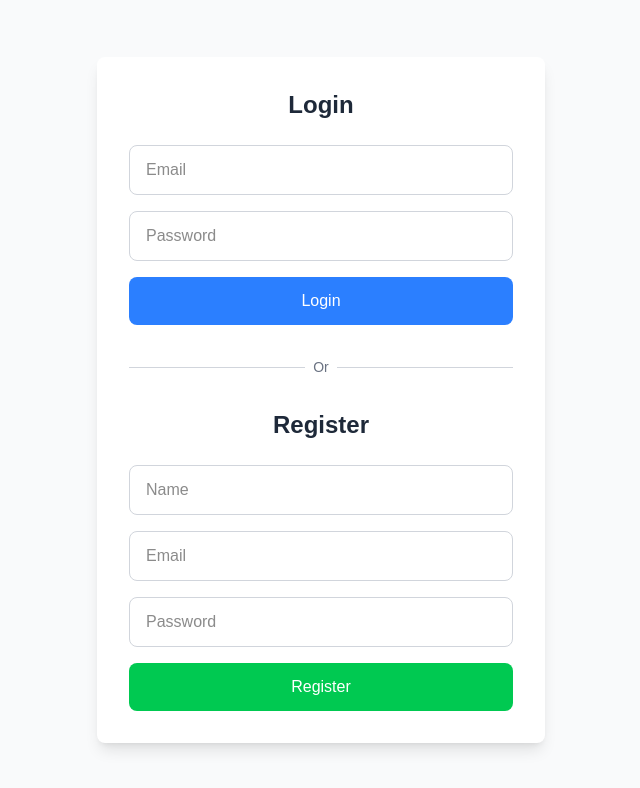
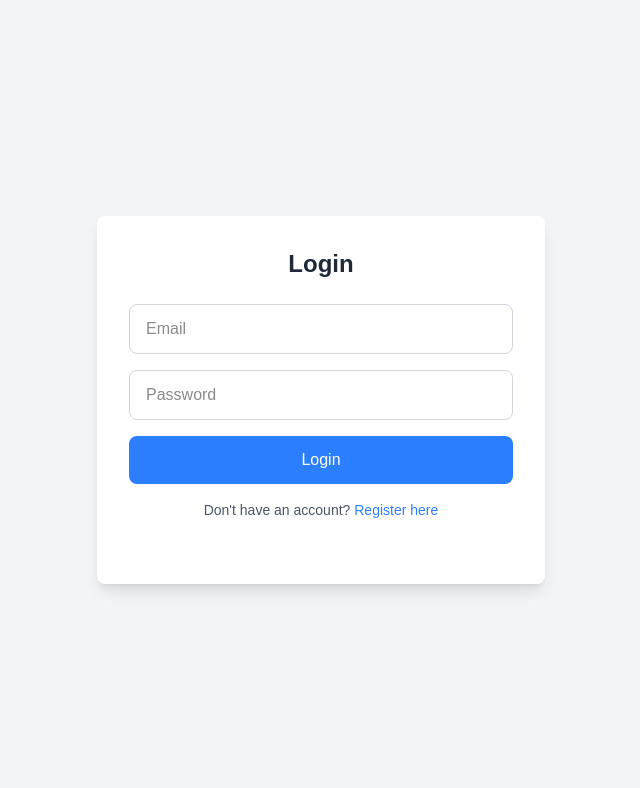
Before and after one commit to saepulfariz/nextjs-learning, a Next.js app: page /login in a window 1280 px wide. Shown: the top 788 px of the page, without its empty margins (319-959 px from the left). Built offline with nearby package versions, Linux system fonts and the light colour scheme.

Commit message:
split page login and register

```diff
--- /dev/null
+++ b/src/app/(auth)/layout.tsx
@@ -0,0 +1,13 @@
+export default function AuthLayout({
+  children,
+}: {
+  children: React.ReactNode;
+}) {
+  return (
+    <div className="min-h-screen flex items-center justify-center bg-gray-100">
+      <div className="bg-white rounded-lg shadow-lg p-8 w-full max-w-md">
+        {children}
+      </div>
+    </div>
+  );
+}
--- a/src/app/(auth)/login/page.tsx
+++ b/src/app/(auth)/login/page.tsx
@@ -3,6 +3,7 @@
 import { useState } from "react";
 import { signIn } from "next-auth/react";
 import { useRouter } from "next/navigation";
+import Link from "next/link";
 
 export default function HomePage() {
   const router = useRouter(); // tambahkan ini
@@ -11,32 +12,6 @@ export default function HomePage() {
   const [password, setPassword] = useState("");
 
   const [loading, setLoading] = useState(false);
-
-  const [registerEmail, setRegisterEmail] = useState("");
-  const [registerPassword, setRegisterPassword] = useState("");
-  const [registerName, setRegisterName] = useState("");
-
-  const handleRegister = async () => {
-    setLoading(true);
-    const res = await fetch("/api/auth/signup", {
-      method: "POST",
-      body: JSON.stringify({
-        email: registerEmail,
-        password: registerPassword,
-        name: registerName,
-      }),
-      headers: { "Content-Type": "application/json" },
-    });
-
-    const data = await res.json();
-    if (res.ok) {
-      alert("Register success");
-      setLoading(false);
-    } else {
-      setLoading(false);
-      alert(data.error || "Register failed");
-    }
-  };
 
   const handleLogin = async () => {
     setLoading(true);
@@ -56,9 +31,7 @@ export default function HomePage() {
   };
 
   return (
-    <main className="min-h-screen bg-gray-50 flex items-center justify-center p-8">
-      <div className="bg-white rounded-lg shadow-lg p-8 w-full max-w-md">
-        {/* Login Section */}
+    <>
       <div className="mb-8">
         <h2 className="text-2xl font-bold text-gray-800 mb-6 text-center">
           Login
@@ -86,54 +59,14 @@ export default function HomePage() {
             {loading ? "Loading..." : "Login"}
           </button>
         </div>
+
+        <p className="text-sm text-gray-600 mt-4 text-center">
+          Don't have an account?{" "}
+          <Link href="/register" className="text-blue-500 hover:underline">
+            Register here
+          </Link>
+        </p>
       </div>
-
-        {/* Divider */}
-        <div className="relative mb-8">
-          <div className="absolute inset-0 flex items-center">
-            <div className="w-full border-t border-gray-300"></div>
-          </div>
-          <div className="relative flex justify-center text-sm">
-            <span className="px-2 bg-white text-gray-500">Or</span>
-          </div>
-        </div>
-
-        {/* Register Section */}
-        <div>
-          <h2 className="text-2xl font-bold text-gray-800 mb-6 text-center">
-            Register
-          </h2>
-          <div className="space-y-4">
-            <input
-              placeholder="Name"
-              value={registerName}
-              onChange={(e) => setRegisterName(e.target.value)}
-              className="w-full px-4 py-3 border border-gray-300 rounded-lg focus:outline-none focus:ring-2 focus:ring-green-500 focus:border-transparent transition-all duration-200"
-            />
-            <input
-              placeholder="Email"
-              value={registerEmail}
-              onChange={(e) => setRegisterEmail(e.target.value)}
-              className="w-full px-4 py-3 border border-gray-300 rounded-lg focus:outline-none focus:ring-2 focus:ring-green-500 focus:border-transparent transition-all duration-200"
-              type="email"
-            />
-            <input
-              placeholder="Password"
-              type="password"
-              value={registerPassword}
-              onChange={(e) => setRegisterPassword(e.target.value)}
-              className="w-full px-4 py-3 border border-gray-300 rounded-lg focus:outline-none focus:ring-2 focus:ring-green-500 focus:border-transparent transition-all duration-200"
-            />
-            <button
-              onClick={handleRegister}
-              disabled={loading}
-              className="w-full bg-green-500 hover:bg-green-600 text-white font-medium py-3 px-4 rounded-lg transition-colors duration-200 transform hover:scale-[1.02]"
-            >
-              {loading ? "Loading..." : "Register"}
-            </button>
-          </div>
-        </div>
-      </div>
-    </main>
+    </>
   );
 }
--- /dev/null
+++ b/src/app/(auth)/register/page.tsx
@@ -0,0 +1,79 @@
+"use client";
+
+import { useState } from "react";
+import Link from "next/link";
+
+export default function RegisterPage() {
+  const [loading, setLoading] = useState(false);
+
+  const [registerEmail, setRegisterEmail] = useState("");
+  const [registerPassword, setRegisterPassword] = useState("");
+  const [registerName, setRegisterName] = useState("");
+
+  const handleRegister = async () => {
+    setLoading(true);
+    const res = await fetch("/api/auth/signup", {
+      method: "POST",
+      body: JSON.stringify({
+        email: registerEmail,
+        password: registerPassword,
+        name: registerName,
+      }),
+      headers: { "Content-Type": "application/json" },
+    });
+
+    const data = await res.json();
+    if (res.ok) {
+      alert("Register success");
+      setLoading(false);
+    } else {
+      setLoading(false);
+      alert(data.error || "Register failed");
+    }
+  };
+
+  return (
+    <>
+      <div>
+        <h2 className="text-2xl font-bold text-gray-800 mb-6 text-center">
+          Register
+        </h2>
+        <div className="space-y-4">
+          <input
+            placeholder="Name"
+            value={registerName}
+            onChange={(e) => setRegisterName(e.target.value)}
+            className="w-full px-4 py-3 border border-gray-300 rounded-lg focus:outline-none focus:ring-2 focus:ring-green-500 focus:border-transparent transition-all duration-200"
+          />
+          <input
+            placeholder="Email"
+            value={registerEmail}
+            onChange={(e) => setRegisterEmail(e.target.value)}
+            className="w-full px-4 py-3 border border-gray-300 rounded-lg focus:outline-none focus:ring-2 focus:ring-green-500 focus:border-transparent transition-all duration-200"
+            type="email"
+          />
+          <input
+            placeholder="Password"
+            type="password"
+            value={registerPassword}
+            onChange={(e) => setRegisterPassword(e.target.value)}
+            className="w-full px-4 py-3 border border-gray-300 rounded-lg focus:outline-none focus:ring-2 focus:ring-green-500 focus:border-transparent transition-all duration-200"
+          />
+          <button
+            onClick={handleRegister}
+            disabled={loading}
+            className="w-full bg-green-500 hover:bg-green-600 text-white font-medium py-3 px-4 rounded-lg transition-colors duration-200 transform hover:scale-[1.02]"
+          >
+            {loading ? "Loading..." : "Register"}
+          </button>
+        </div>
+        <p className="text-sm text-gray-600 mt-4 text-center">
+          Already have an account?{" "}
+          <Link href="/login" className="text-blue-500 hover:underline">
+            Login here
+          </Link>
+        </p>
+      </div>
+    </>
+  );
+}
```
Lines whose indentation alone changed are shown as unchanged.
